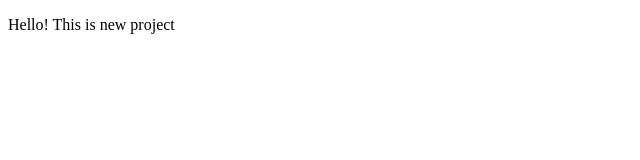
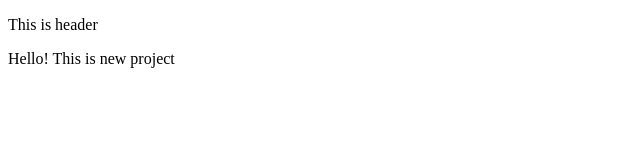
Before and after one commit to guna2007/NewProject, a plain HTML site: page index.html in a window 1280 px wide. Shown: the whole page, without its empty margins (0-640 px from the left). Drawn offline with Linux system fonts and the light colour scheme.

Commit message:
new header

```diff
--- a/index.html
+++ b/index.html
@@ -7,6 +7,10 @@
     <title>New Project</title>
 </head>
 
+<header>
+    <p>This is header</p>
+</header>
+
 <body>
     <p>Hello! This is new project</p>
 </body>
```
